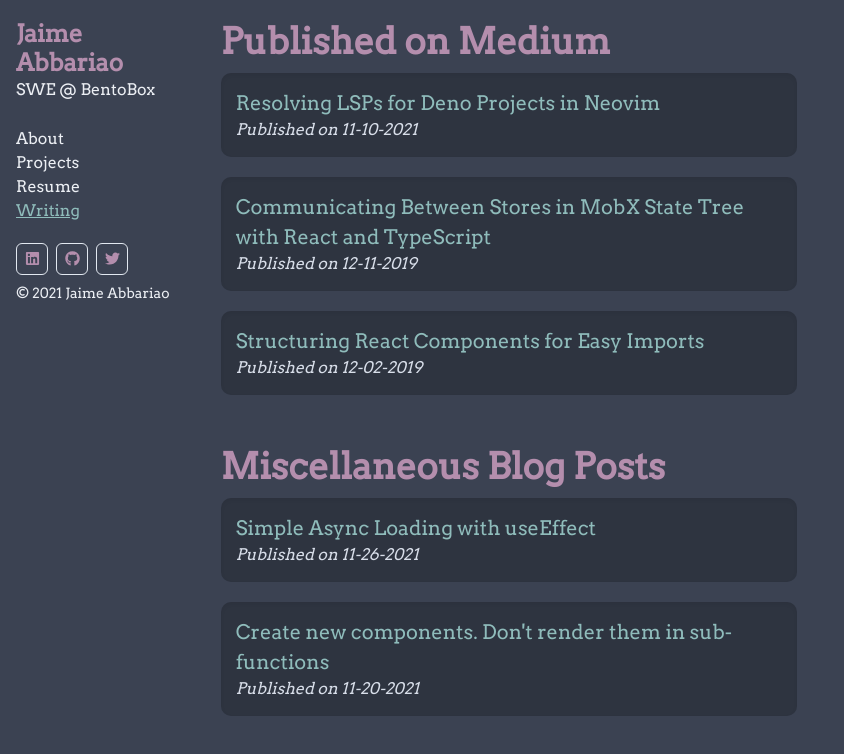
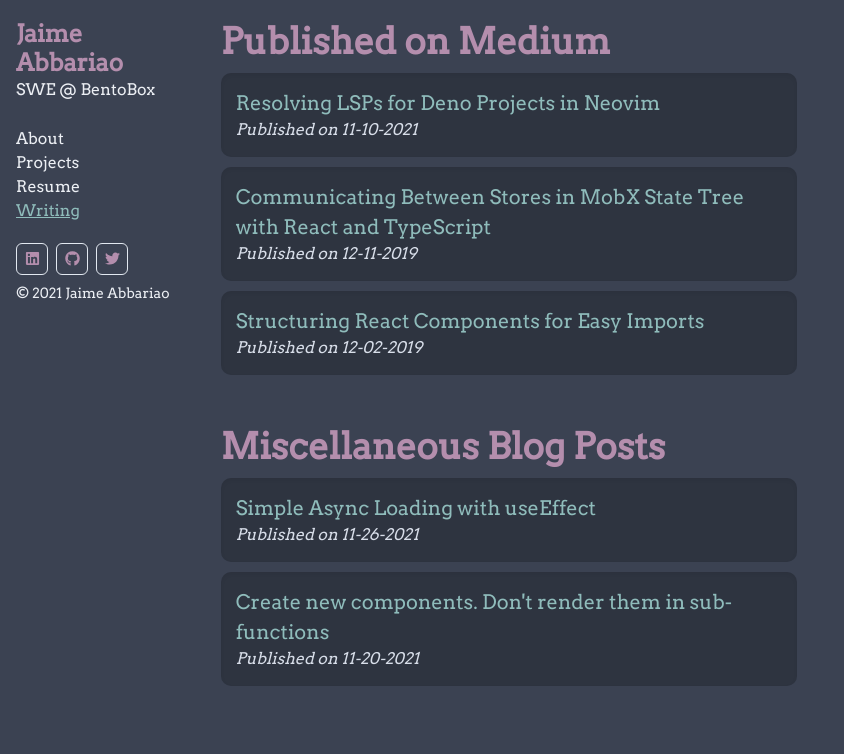
Before and after one commit to ja153903/jabbariao_dotcom, a Next.js app: page /writing in a window 1280 px wide. Shown: the top 754 px of the page, without its empty margins (0-844 px from the left). Built offline with nearby package versions, Linux system fonts and the light colour scheme.

Commit message:
reducing margin bottom

```diff
--- a/components/BlogPostPreview.tsx
+++ b/components/BlogPostPreview.tsx
@@ -8,7 +8,7 @@
   return (
     <List maxW="xl">
       {posts.map((post) => (
-        <ListItem key={post.slug} mb="20px">
+        <ListItem key={post.slug} mb="10px">
           <StyledLayout layoutType="flex" sx={{ flexDirection: 'column' }}>
             <Link href={`/blog/${post.slug}`} passHref>
               <ChakraLink color="frost.100" fontSize="xl">
--- a/components/GitHubRepo.tsx
+++ b/components/GitHubRepo.tsx
@@ -16,7 +16,7 @@
         flexDirection: 'column',
         flexWrap: 'wrap',
         justifyContent: 'flex-start',
-        marginBottom: '20px',
+        marginBottom: '10px',
       }}
     >
       <ExternalLink name={name} url={url} />
--- a/pages/writing.tsx
+++ b/pages/writing.tsx
@@ -39,7 +39,7 @@
     <Section title="Published on Medium">
       <List maxW="xl">
         {mediumArticles.map((article, index) => (
-          <ListItem key={`${article.url}-${index}`} mb="20px">
+          <ListItem key={`${article.url}-${index}`} mb="10px">
             <StyledLayout layoutType="flex" sx={{ flexDirection: 'column' }}>
               <ExternalLink name={article.name} url={article.url} />
               <Text as="i" color="snowstorm.100">
```
